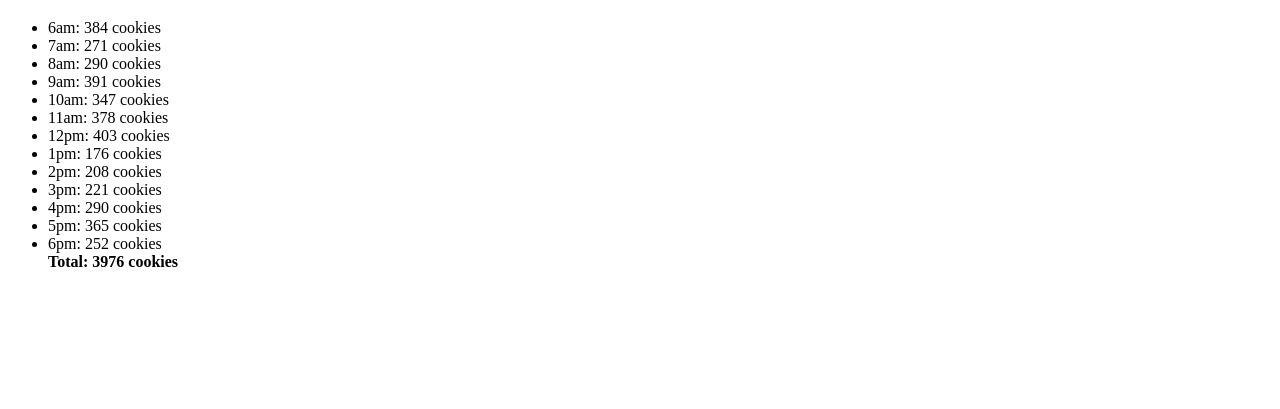
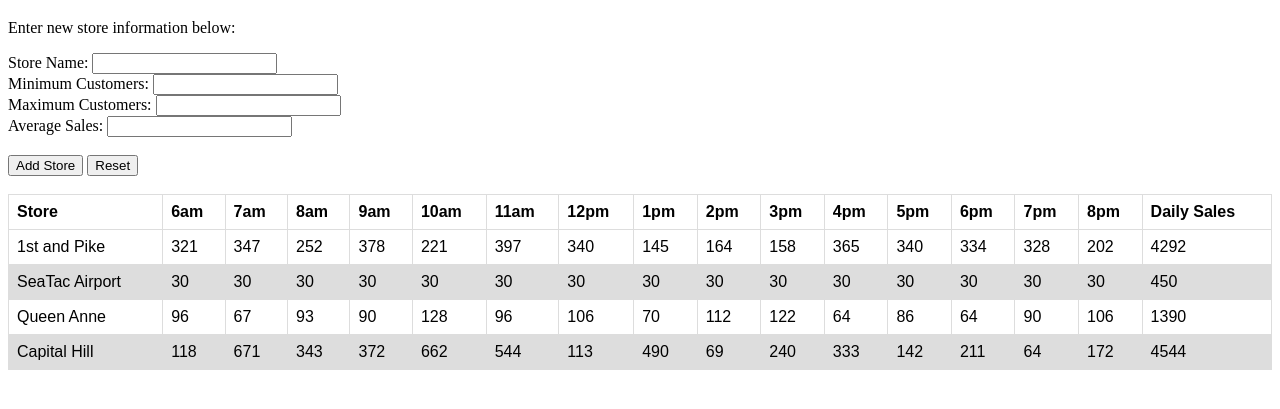
Before and after one commit to forrestholub/salmon, a plain HTML site: page index.html in a window 1280 px wide. Shown: the part 61-470 px from the top of the page. Drawn offline with Linux system fonts and the light colour scheme.

Commit message:
added a table, working on adding new store input

```diff
--- a/app.js
+++ b/app.js
@@ -1,37 +1,148 @@
 'use strict';
+var hours = ['6am', '7am', '8am', '9am', '10am', '11am', '12pm', '1pm', '2pm', '3pm', '4pm', '5pm', '6pm', '7pm', '8pm'];
 
-var hours = ['6am','7am','8am','9am','10am','11am','12pm','1pm','2pm','3pm','4pm','5pm', '6pm'];
+var allStores = [];// create array for all the stores information
 
-var pike = {
+//create new constructor function to replace the object literal function setup before
+function Store(storeName, minCustomers, maxCustomers, avgSale) {
+  this.storeName = storeName;
+  this.minCustomers = minCustomers;
+  this.maxCustomers = maxCustomers;
+  this.avgSale = avgSale;
+  this.dailySales = 0;
+  this.hourlySales = [];
+  allStores.push(this); // push salmon cookie store variables into each store
+}
 
-  storeName: 'Pike and 1st',
-  minCustomers: 23,
-  maxCustomers: 65,
-  avgSales: 6.3,
-  dailySales: 0,
-  hourlySales: [],
-  customersPerHour: function() {
-    return Math.floor(Math.random() * (this.maxCustomers - this.minCustomers +1)) + this.minCustomers;
-  },
-  render: function(){
-    for(var i = 0; i < hours.length; i++){
-     var numberOfCustomers = this.customersPerHour();
-     this.hourlySales.push(Math.round(numberOfCustomers * this.avgSales));
-     this.dailySales += this.hourlySales[i];
+//create reusable methods that can be used with all stores within Store constructor function
+Store.prototype.customerPerHour = function () {
+  return Math.floor(Math.random() * (this.maxCustomers - this.minCustomers + 1)) + this.minCustomers;
+};
 
-     var pikeEl = document.getElementById('hours');
-     var liEl = document.createElement('li');
-     liEl.textContent = hours[i] + ': ' + this.hourlySales[i] + ' cookies';
-     pikeEl.appendChild(liEl);
+Store.prototype.hourlyTransactions = function () {
+  for (var i in hours) {
+    var numberOfCustomers = this.customerPerHour();
+    this.hourlySales.push(Math.round(numberOfCustomers * this.avgSale));
+  }
+};
+
+Store.prototype.dailyTransactions = function () {
+  for (var i in this.hourlySales) {
+    this.dailySales += this.hourlySales[i];
+  }
+};
+
+//create new stores that will automatically have properties of the Store constructor functions
+var pike = new Store('1st and Pike', 23, 65, 6.3);
+var seatac = new Store('SeaTac Airport', 25, 24, 1.2);
+var queenann = new Store('Queen Anne', 18, 42, 3.2);
+var capitalhill = new Store('Capital Hill', 139, 12, 4.9);
+
+// add new store function
+function addNewStore(){
+
+  var newStoreName = (document.newStore.storeName.value);
+  var newMinCustomers = (document.newStore.minCustomers.value);
+  var newMaxCustomers = (document.newStore.maxCustomers.value);
+  var newAvgSales = (document.newStore.avgSales.value);
+
+ var newStore = new Store(newStoreName, newMinCustomers, newMaxCustomers, newAvgSales);
+ newStore.hourlyTransactions();
+ newStore.dailyTransactions();
+ makeTablebody();
+ alert("you made it through the add new store function call request");
+
+  console.log(newStore);
+  console.log(allStores);
+  console.log(newStoreName);
+}
+
+//calculate the variables for the new stores
+pike.hourlyTransactions();
+seatac.hourlyTransactions();
+queenann.hourlyTransactions();
+capitalhill.hourlyTransactions();
+
+pike.dailyTransactions();
+seatac.dailyTransactions();
+queenann.dailyTransactions();
+capitalhill.dailyTransactions();
+
+//play with the object values of "Store"
+
+
+//call table from index.html
+var table = document.getElementById('table');
+
+
+function makeHeaderRow() {
+
+  var trEl = document.createElement('tr'); //create new table row element
+  var thEl = document.createElement('th'); //create new table header element
+  thEl.textContent = 'Store';
+  trEl.appendChild(thEl); // append "store" name to the table header element
+
+  for (var i in hours) {
+    thEl = document.createElement('th');
+    thEl.textContent = hours[i];
+    trEl.appendChild(thEl);
+    table.appendChild(trEl);
+  }
+  var thEl = document.createElement('th');
+  thEl.textContent = 'Daily Sales';
+  trEl.appendChild(thEl);
+  table.appendChild(trEl);
+}
+
+function makeTableBody(){
+  var tbody = document.createElement('tbody');
+  var storeArray = [];
+  var storeTotalArray = [];
+  var storeHourlyTotalArray = [];
+  // for each outer array row
+  for (var i = 0; i < allStores.length; i++) {
+    var tr = document.createElement("tr");
+    console.log(allStores.length);
+
+    // create function inside of function that stores store names
+    // into an array
+    var storeBreakDown = allStores[i];
+      storeArray.push(storeBreakDown.storeName);
+    console.log(storeArray);
+
+    storeTotalArray.push(storeBreakDown.dailySales);
+    console.log(storeTotalArray);
+
+    //create store name for each 1st position
+    var td = document.createElement('td');
+    var txt = document.createTextNode(storeArray[i]);
+    td.appendChild(txt);
+    tr.appendChild(td);
+    tbody.appendChild(tr);
+    table.appendChild(tbody);
+
+// pair hours with hourly sales into table
+    for (var j = 0; j < hours.length; j++) {
+
+      var td = document.createElement("td");
+      var txt = document.createTextNode(storeBreakDown.hourlySales[j]);
+      td.appendChild(txt);
+      tr.appendChild(td);
+      tbody.appendChild(tr);
+      table.appendChild(tbody);
     }
-
-    pikeEl = document.getElementById('hours');
-    liEl = document.createElement('b');
-    liEl.textContent = 'Total: ' + this.dailySales + ' cookies';
-    pikeEl.appendChild(liEl);
+    var td = document.createElement('td');
+    var txt = document.createTextNode(storeTotalArray[i]);
+    td.appendChild(txt);
+    tr.appendChild(td);
+    tbody.appendChild(tr);
+    table.appendChild(tbody);
 
   }
 
-};
-
-pike.render();
+  console.log(storeBreakDown);
+}
+console.log(allStores);
+console.log(allStores.propertyIsEnumerable(Store));
+  makeHeaderRow();
+  makeTableBody();
--- a/index.html
+++ b/index.html
@@ -5,6 +5,24 @@
   <meta name="viewport" content="width=device-width, initial-scale=1.0">
   <meta http-equiv="X-UA-Compatible" content="ie=edge">
   <title>Salmon Cookies</title>
+  <style>
+    table {
+      font-family: arial, sans-serif;
+      border-collapse: collapse;
+      width: 100%;
+    }
+
+    td,
+    th {
+      border: 1px solid #dddddd;
+      text-align: left;
+      padding: 8px;
+    }
+
+    tr:nth-child(even) {
+      background-color: #dddddd;
+    }
+  </style>
 </head>
 <body>
   <header>
@@ -12,7 +30,27 @@
     Salmon Cookies</h1>
   </header>
 
-<ul id="hours"></ul>
+  <p>Enter new store information below:</p>
+
+  <form name="newStore">
+    Store Name:
+    <input type="text" name="storeName" value=""> <br>
+    Minimum Customers:
+    <input type="text" name="minCustomers" value=""><br>
+    Maximum Customers:
+    <input type="text" name="maxCustomers" value=""><br>
+    Average Sales:
+    <input type="text" name ="avgSales" value=""><br>
+    <br>
+    <input type="button" value="Add Store" onclick("addNewStore();")>
+    <input type="reset">
+
+  </form>
+  <br>
+
+
+<table id="table">
+</table>
 
 <script src="app.js"></script>
 </body>
```
Also changed, not shown: salmon.html (added, +12 -0 lines).
